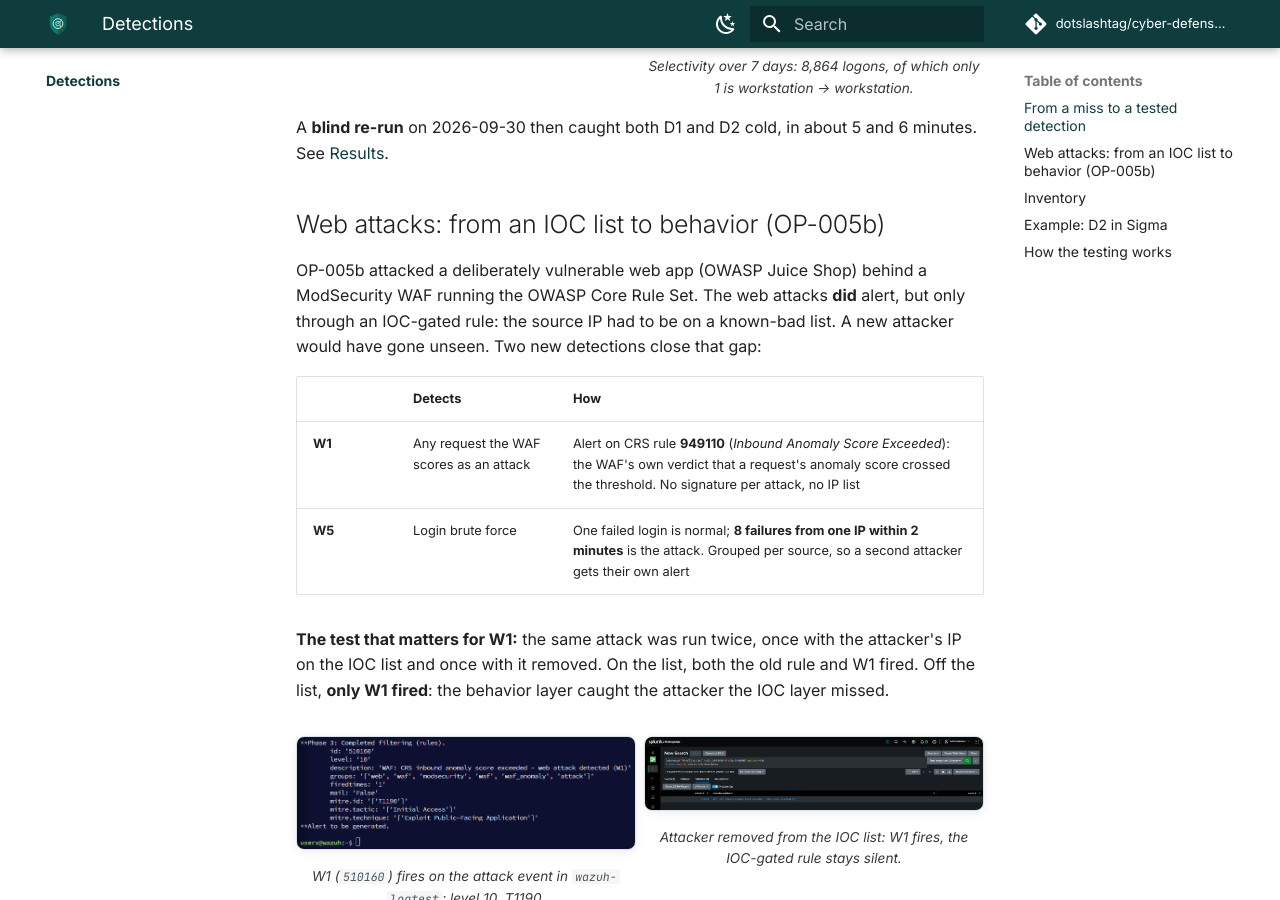
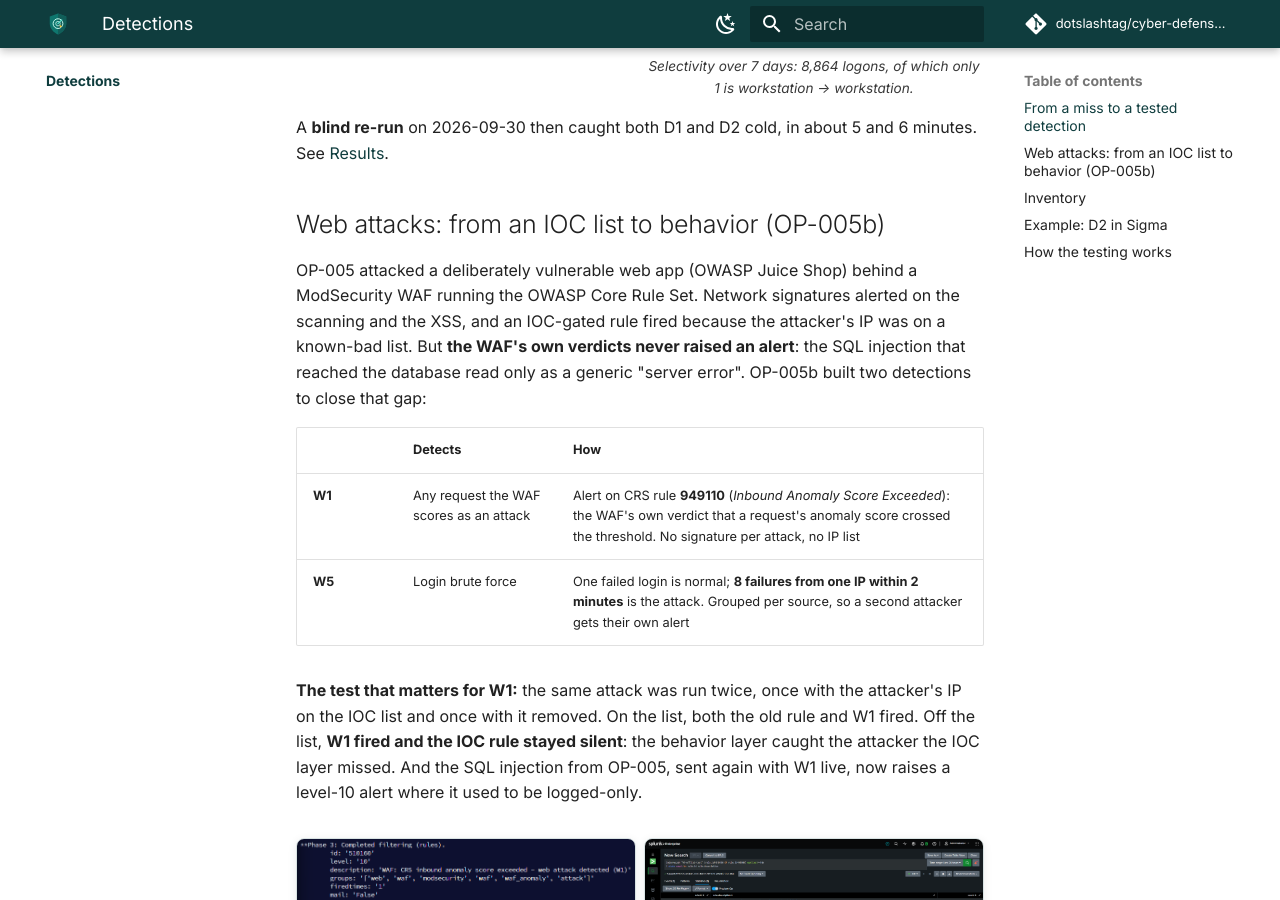
Before and after one commit to dotslashtag/cyber-defense-lab, an MkDocs documentation site: the page built from docs/detections/index.md, in a window 1280 px wide and 900 px high, scrolled down 1594 px. Built offline with MkDocs 1.6.1 and Material for MkDocs 9.7.7, drawn with Linux system fonts in a browser that asks for light colours; comment, search, counter and statistics services are not loaded.

Commit message:
Docs(detections): correct the OP-005 claim on the public page
Same correction as the README: signatures and the IOC rule alerted on the XSS; the WAF's own verdicts never did, and the SQLi read as a generic server error. 'Only W1 fired' becomes 'W1 fired and the IOC rule stayed silent'; adds the SQLi retest. Refs #66

```diff
--- a/docs/detections/index.md
+++ b/docs/detections/index.md
@@ -64,10 +64,12 @@ minutes. See [Results](../operations/results.md).
 
 ## Web attacks: from an IOC list to behavior (OP-005b)
 
-OP-005b attacked a deliberately vulnerable web app (OWASP Juice Shop) behind a
-ModSecurity WAF running the OWASP Core Rule Set. The web attacks **did** alert, but only
-through an IOC-gated rule: the source IP had to be on a known-bad list. A new attacker
-would have gone unseen. Two new detections close that gap:
+OP-005 attacked a deliberately vulnerable web app (OWASP Juice Shop) behind a
+ModSecurity WAF running the OWASP Core Rule Set. Network signatures alerted on the
+scanning and the XSS, and an IOC-gated rule fired because the attacker's IP was on a
+known-bad list. But **the WAF's own verdicts never raised an alert**: the SQL injection
+that reached the database read only as a generic "server error". OP-005b built two
+detections to close that gap:
 
 | | Detects | How |
 |---|---|---|
@@ -76,8 +78,9 @@ would have gone unseen. Two new detections close that gap:
 
 **The test that matters for W1:** the same attack was run twice, once with the
 attacker's IP on the IOC list and once with it removed. On the list, both the old rule
-and W1 fired. Off the list, **only W1 fired**: the behavior layer caught the attacker
-the IOC layer missed.
+and W1 fired. Off the list, **W1 fired and the IOC rule stayed silent**: the behavior
+layer caught the attacker the IOC layer missed. And the SQL injection from OP-005, sent
+again with W1 live, now raises a level-10 alert where it used to be logged-only.
 
 <!-- LAYOUT: image grid (side by side). Keep this line and the matching </div> below; edit the images and captions inside -->
 <div class="grid" markdown>
```
